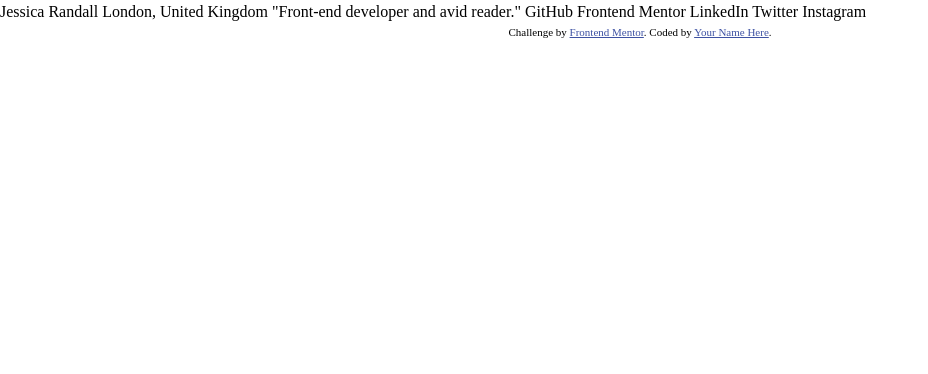
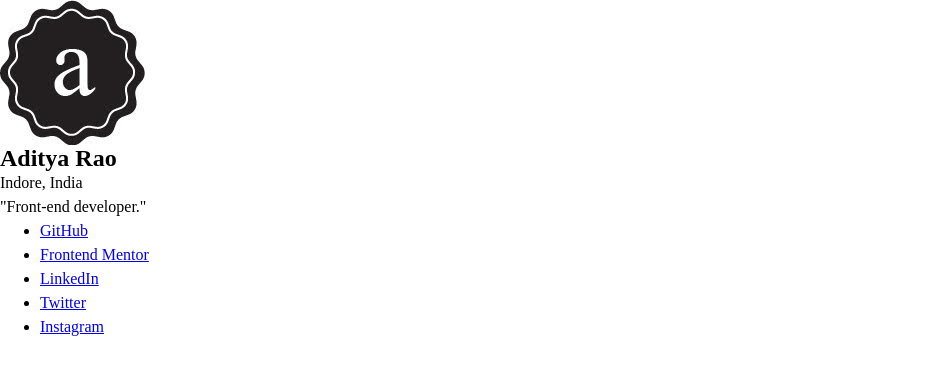
Before and after one commit to thisisadityarao/FM-social-links-profile, a plain HTML site: page index.html in a window 1280 px wide. Shown: the whole page, without its empty margins (0-928 px from the left). Drawn offline with Linux system fonts and the light colour scheme.

Commit message:
Markup content in index.html

```diff
--- a/index.html
+++ b/index.html
@@ -27,20 +27,28 @@
 
 <body>
 
-  Jessica Randall
-  London, United Kingdom
-  "Front-end developer and avid reader."
+  <main>
+    <article class="card">
+      <img src="./assets/images/avatar.jpg" alt="Aditya Rao" class="card__img">
+      <h1 class="card__name">Aditya Rao</h1>
+      <p class="card__place">Indore, India</p>
+      <p class="card__title">"Front-end developer."</p>
+      <ul class="card__links">
+        <li class="card__link"><a href="https://github.com/thisisadityarao">GitHub</a></li>
+        <li class="card__link"><a href="https://www.frontendmentor.io/profile/thisisadityarao">Frontend Mentor</a></li>
+        <li class="card__link"><a href="https://www.linkedin.com/in/thisisadityarao/">LinkedIn</a></li>
+        <li class="card__link"><a href="https://x.com/thisisadityarao">Twitter</a></li>
+        <li class="card__link"><a href="#">Instagram</a></li>
+      </ul>
+    </article>
+  </main>
 
-  GitHub
-  Frontend Mentor
-  LinkedIn
-  Twitter
-  Instagram
-
+  <!--
   <div class="attribution">
     Challenge by <a href="https://www.frontendmentor.io?ref=challenge" target="_blank">Frontend Mentor</a>.
-    Coded by <a href="#">Your Name Here</a>.
+    Coded by <a href="#">Aditya Rao</a>.
   </div>
+  -->
 </body>
 
 </html>
```
Also changed, not shown: assets/images/avatar.jpg (added).
